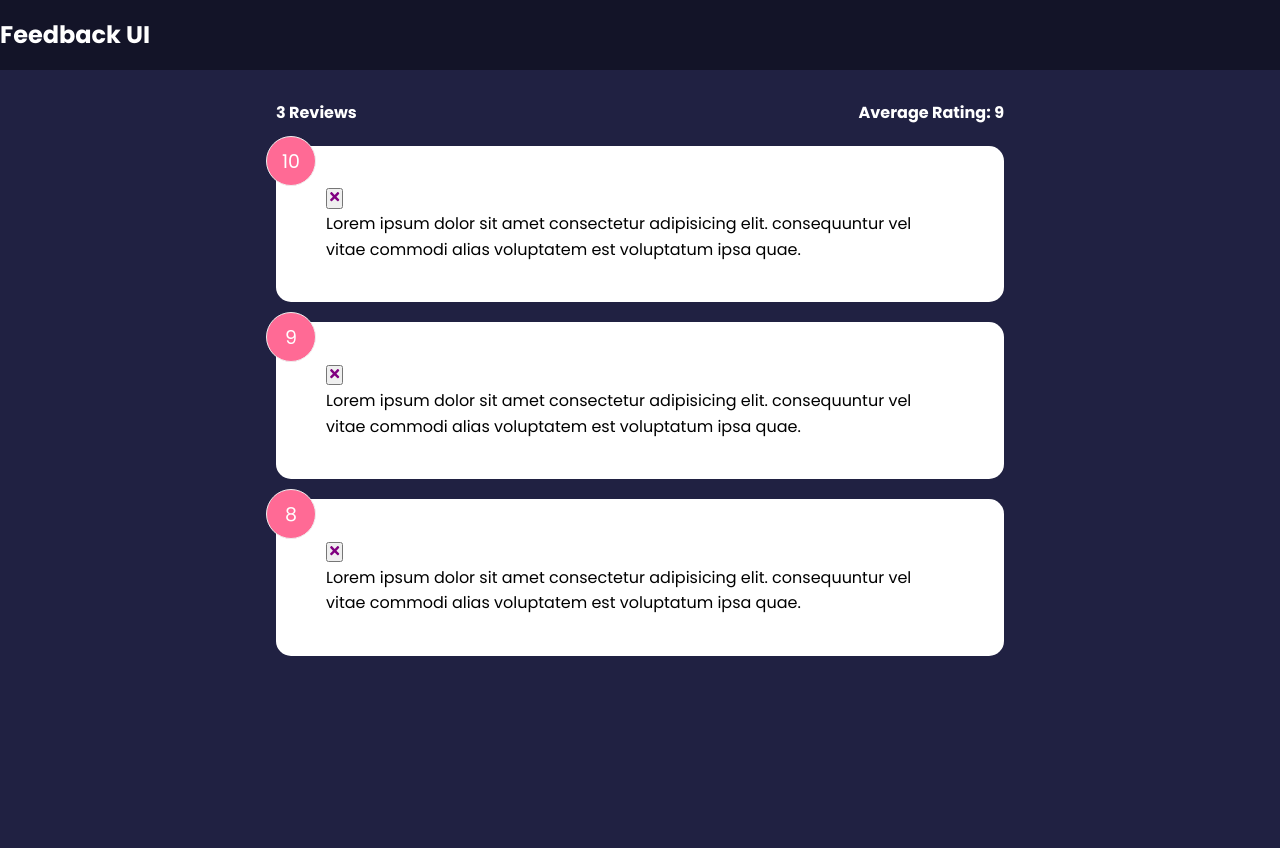
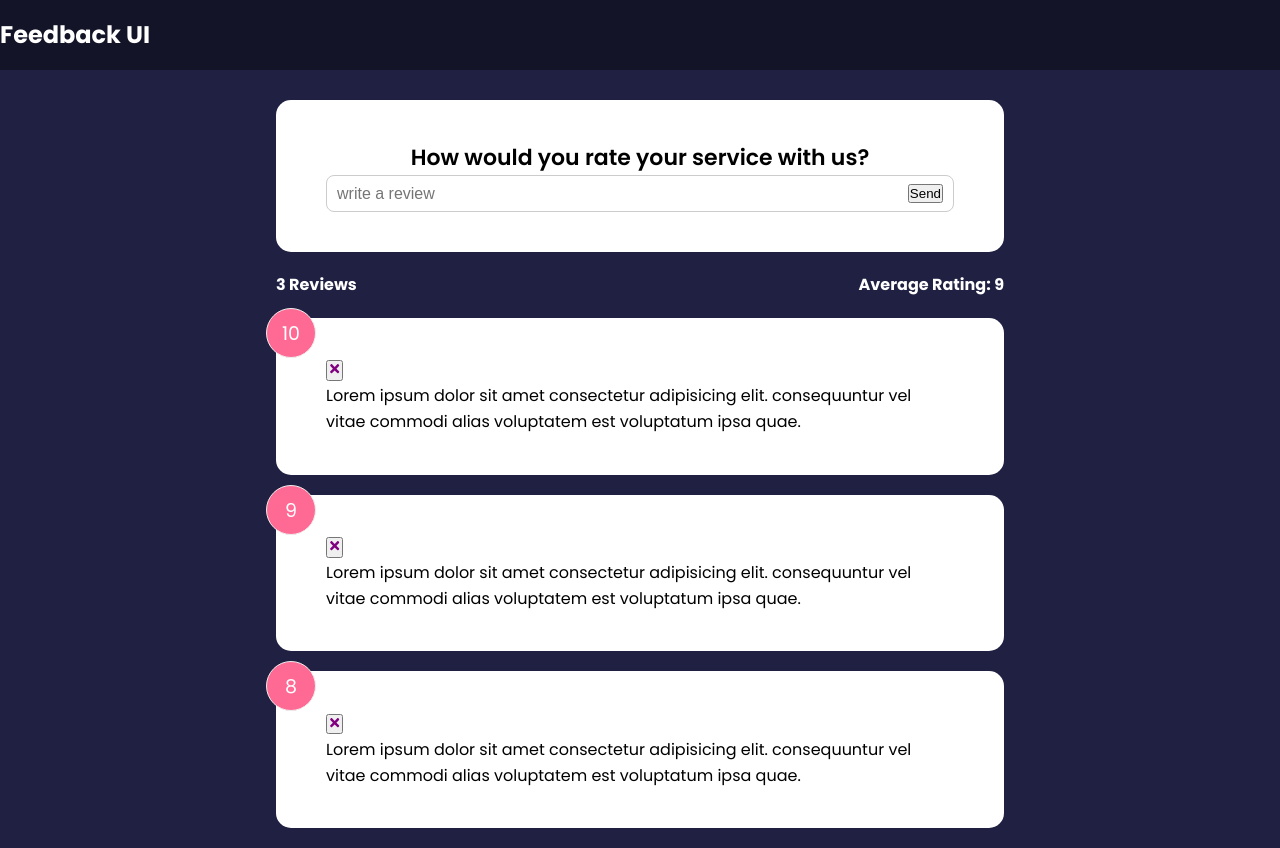
Before and after one commit to MrJanHorak/feedback-app-react-practice, a React (Create React App) app: page / in a window 1280 px wide. Before the commit the page ends 800 px from the top, so only its background shows below. Built offline with nearby package versions, Linux system fonts and the light colour scheme.

Commit message:
add feedback form

```diff
--- a/src/App.js
+++ b/src/App.js
@@ -2,6 +2,7 @@
 import Header from "./components/Header";
 import FeedBackList from "./components/FeedbackList";
 import FeedbackStats from "./components/FeedbackStats";
+import FeedbackForm from "./components/FeedbackForm";
 import FeedBackData from "./data/FeedBackData";
 import PropTypes from "prop-types";
 
@@ -17,6 +18,7 @@
     <>
       <Header />
       <div className="container">
+        <FeedbackForm />
         <FeedbackStats feedback={feedback} />
         <FeedBackList feedback={feedback} handleDelete={deleteFeedback} />
       </div>
--- /dev/null
+++ b/src/components/FeedbackForm.jsx
@@ -0,0 +1,25 @@
+import { useState } from "react";
+import Card from "./shared/Card";
+
+function FeedbackForm() {
+const [text, setText] = useState('')
+
+const handleTextChange = (e) => {
+  setText(e.target.value)
+}
+
+  return (
+    <Card>
+    <form>
+      <h2>How would you rate your service with us?</h2>
+      {/* @ todo - rating select component */}
+      <div className="input-group">
+        <input onChange={handleTextChange} type='text' placeholder="write a review" value={text} />
+        <button type="submit">Send</button>
+      </div>
+    </form>
+  </Card>
+  )
+}
+
+export default FeedbackForm;
```
